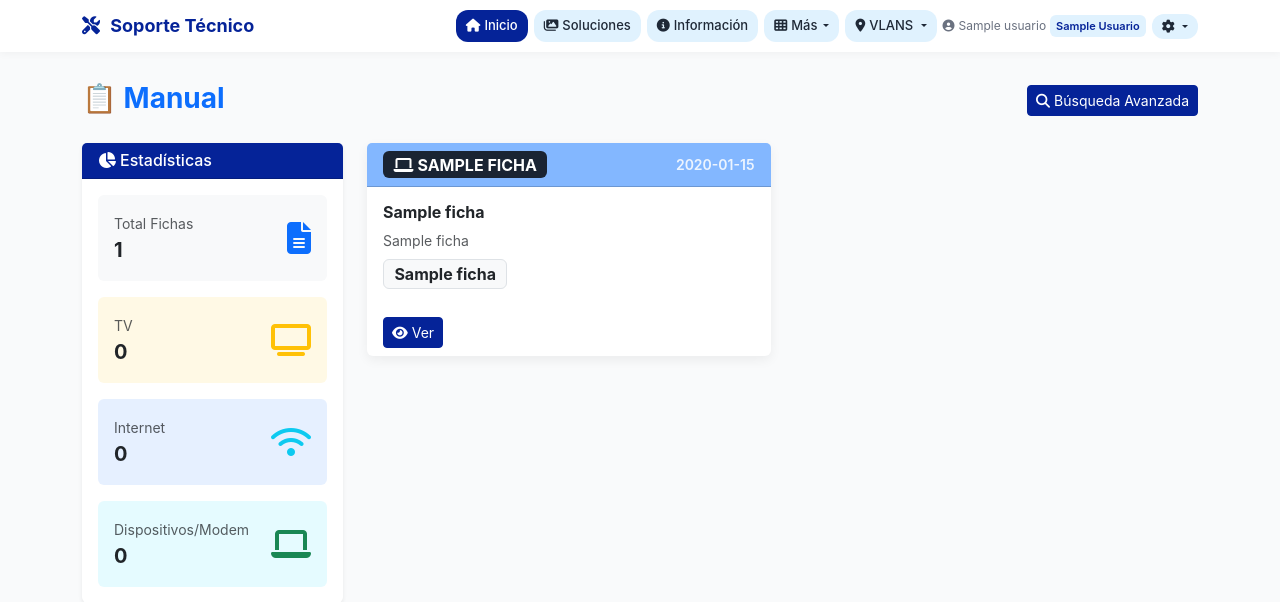
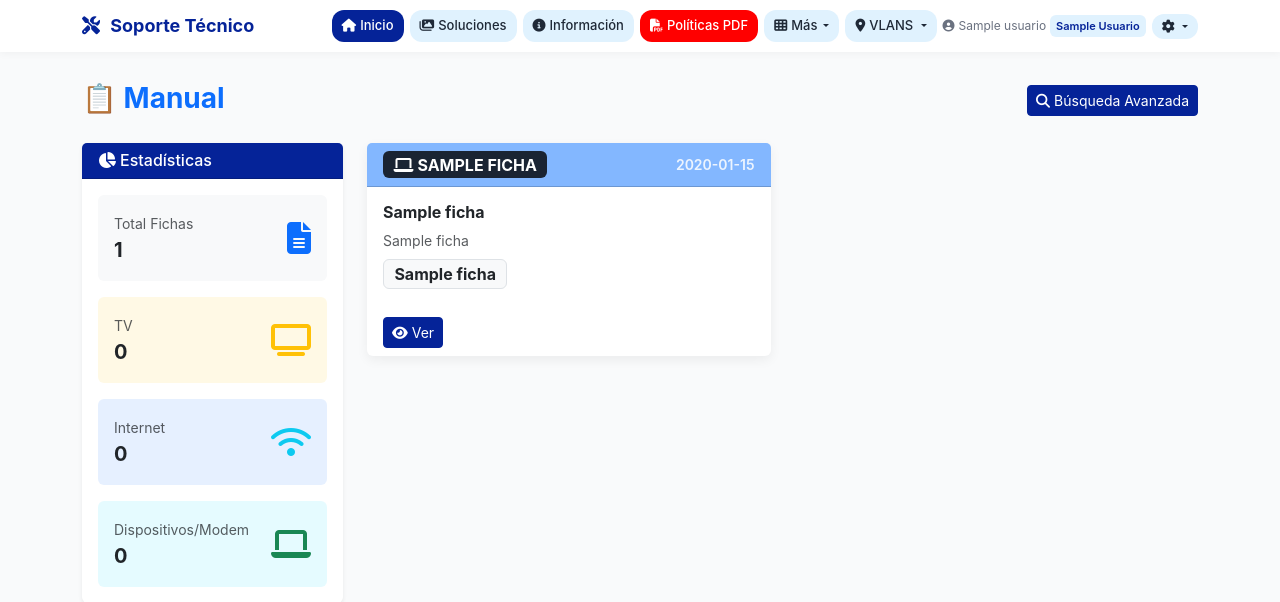
Before and after one commit to nickynimhe/ManualSoporte, a Flask app: page / in a window 1280 px wide. Shown: the top 602 px of the page. Run offline with Flask 3, Linux system fonts and the light colour scheme; a user stored in the database is signed in; a database or web service that is not in the repository returns one stand-in record (values such as "Sample title"); data that the repository does not hold is empty; some libraries are stand-ins or nearby versions.

Commit message:
Update base.html

```diff
--- a/templates/base.html
+++ b/templates/base.html
@@ -354,6 +354,12 @@
                             <span class="btn-text">Información</span>
                         </a>
 
+                        <!-- === BOTÓN PDF AGREGADO AQUÍ === -->
+                        <a class="nav-btn primary" href="/assets/documentos/politicas-seguridad-crm-softv.pdf" target="_blank">
+                            <i class="fas fa-file-pdf"></i>
+                            <span class="btn-text">Políticas PDF</span>
+                        </a>
+
                         <!-- Menú desplegable para elementos adicionales -->
                         <div class="dropdown more-menu">
                             <button class="nav-btn secondary dropdown-toggle" type="button" data-bs-toggle="dropdown">
@@ -370,11 +376,6 @@
                                 <li>
                                     <a class="dropdown-item" href="{{ url_for('agregar_ficha') }}">
                                         <i class="fas fa-plus me-2"></i>Agregar Ficha
-                                    </a>
-                                </li>
-                                <li>
-                                    <a class="dropdown-item" href="{{ url_for('politicas_seguridad') }}">
-                                        <i class="fas fa-shield-alt me-2"></i>Políticas de Seguridad CRM
                                     </a>
                                 </li>
                                 {% endif %}
```
